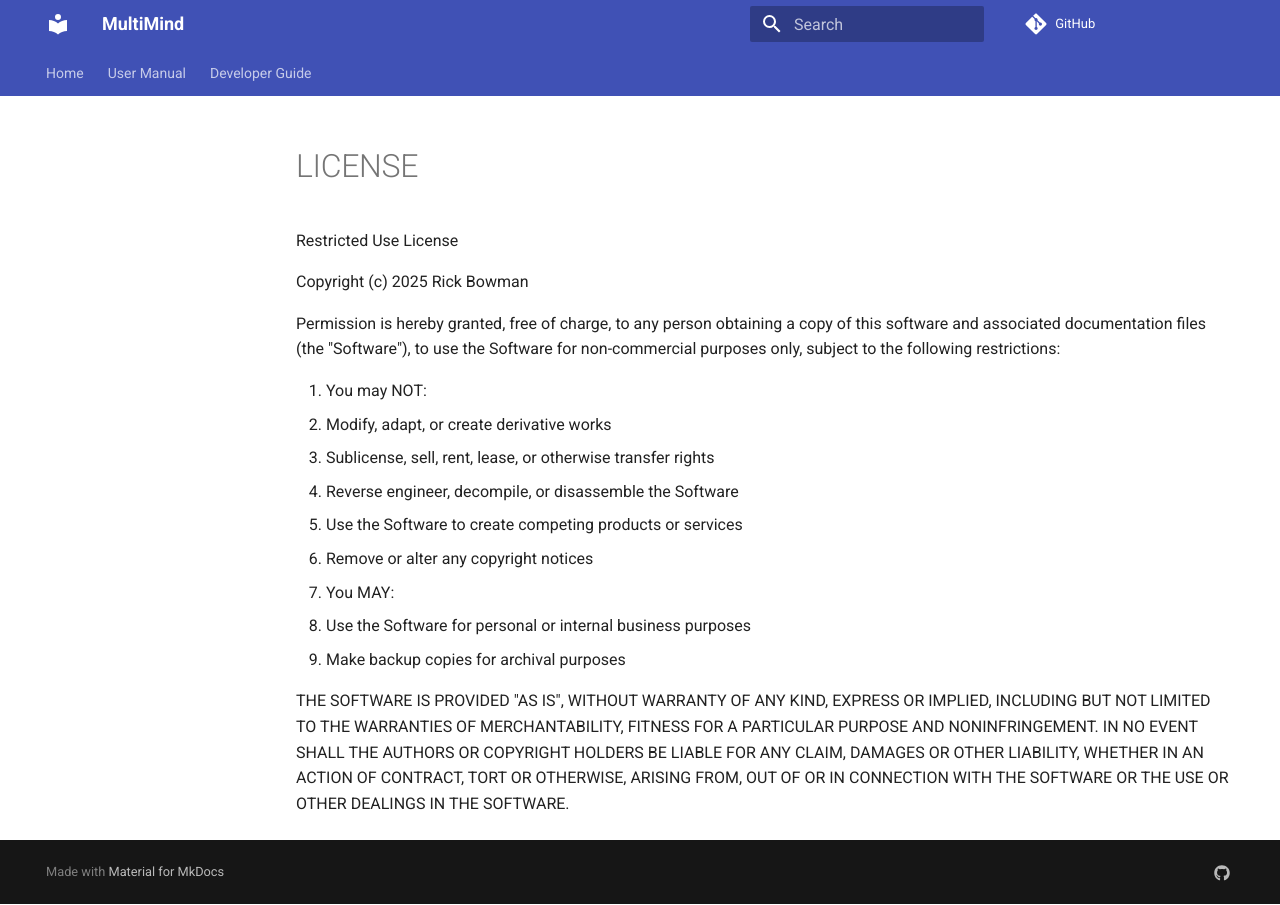
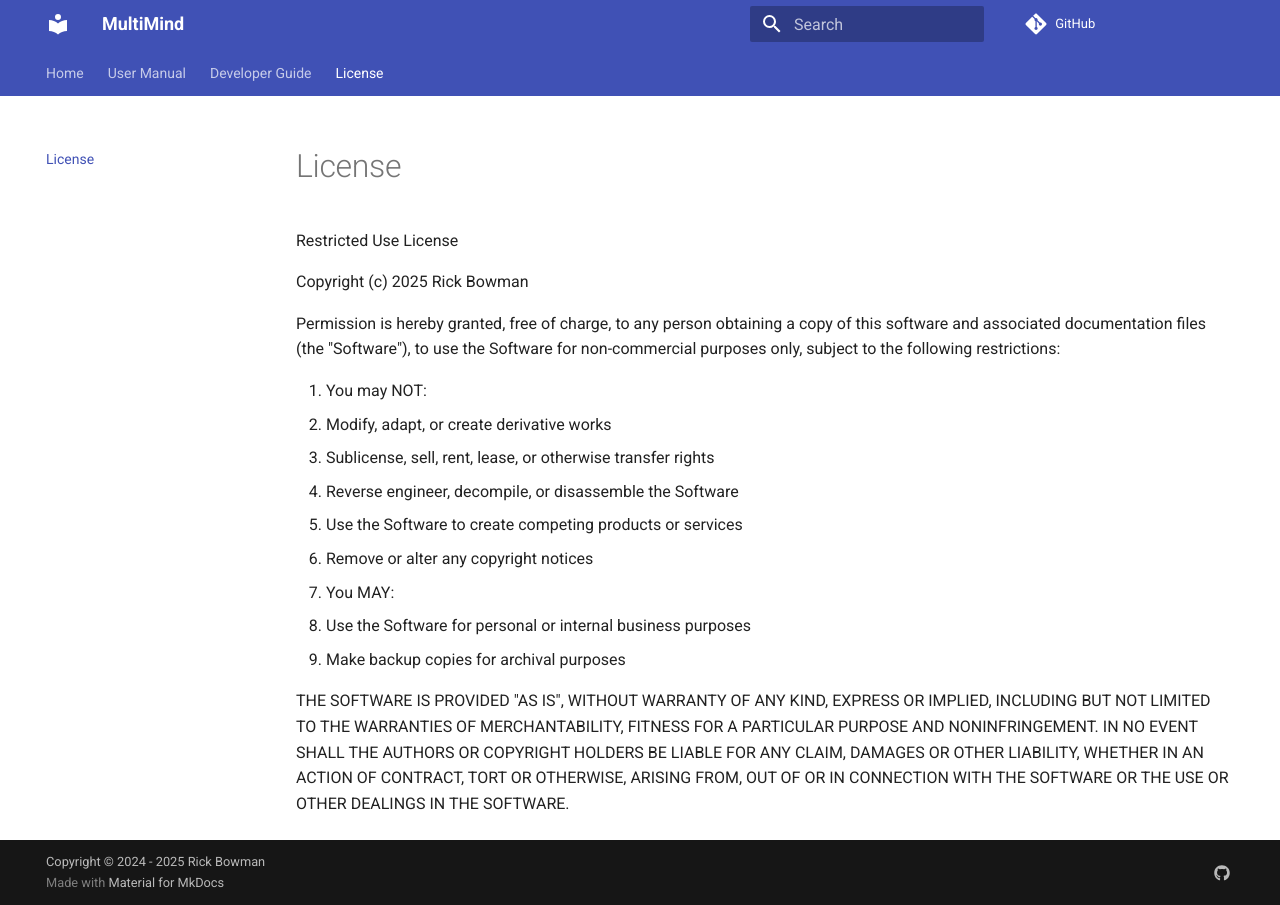
Before and after one commit to richardbowman/multimind-agent-platform, an MkDocs documentation site: the page built from docs/LICENSE.md, in a window 1280 px wide. Built offline with MkDocs 1.6.1 and Material for MkDocs 9.7.7, drawn with Linux system fonts in a browser that asks for light colours; comment, search, counter and statistics services are not loaded.

Commit message:
docs: Add LICENSE.md to navigation and update copyright

```diff
--- a/mkdocs.yml
+++ b/mkdocs.yml
@@ -29,8 +29,11 @@ nav:
     - Structured LLM Calls: developer/structured-llm-calls.md
     - Configurable Agents: developer/07-configurable-agents.md
     - Prompt Builder: developer/08-promptbuilder.md
+  - License: LICENSE.md
 
 extra:
   social:
     - icon: fontawesome/brands/github
       link: https://github.com/richardbowman/multimind-agent-platform
+
+copyright: Copyright &copy; 2024 - 2025 Rick Bowman
```
